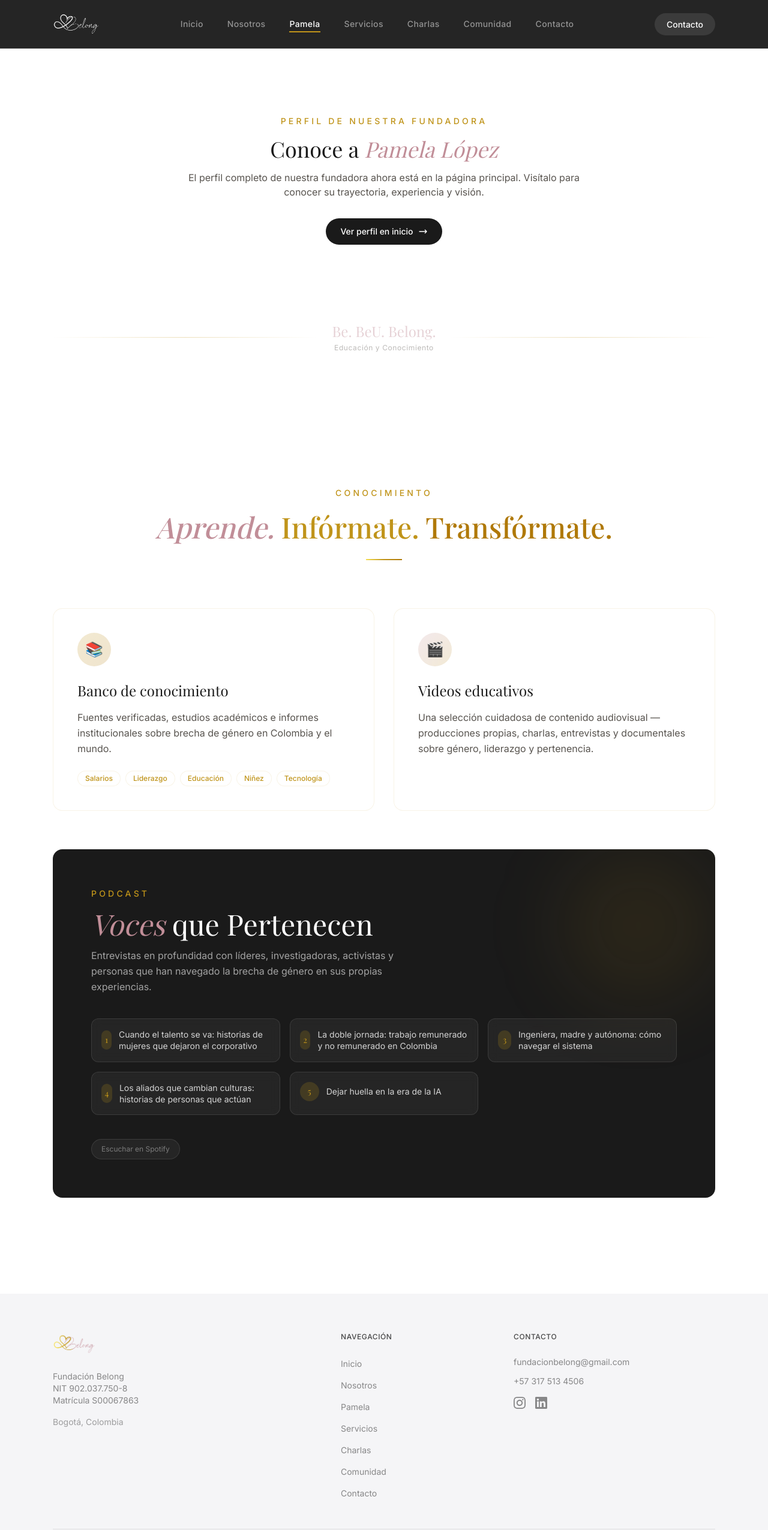
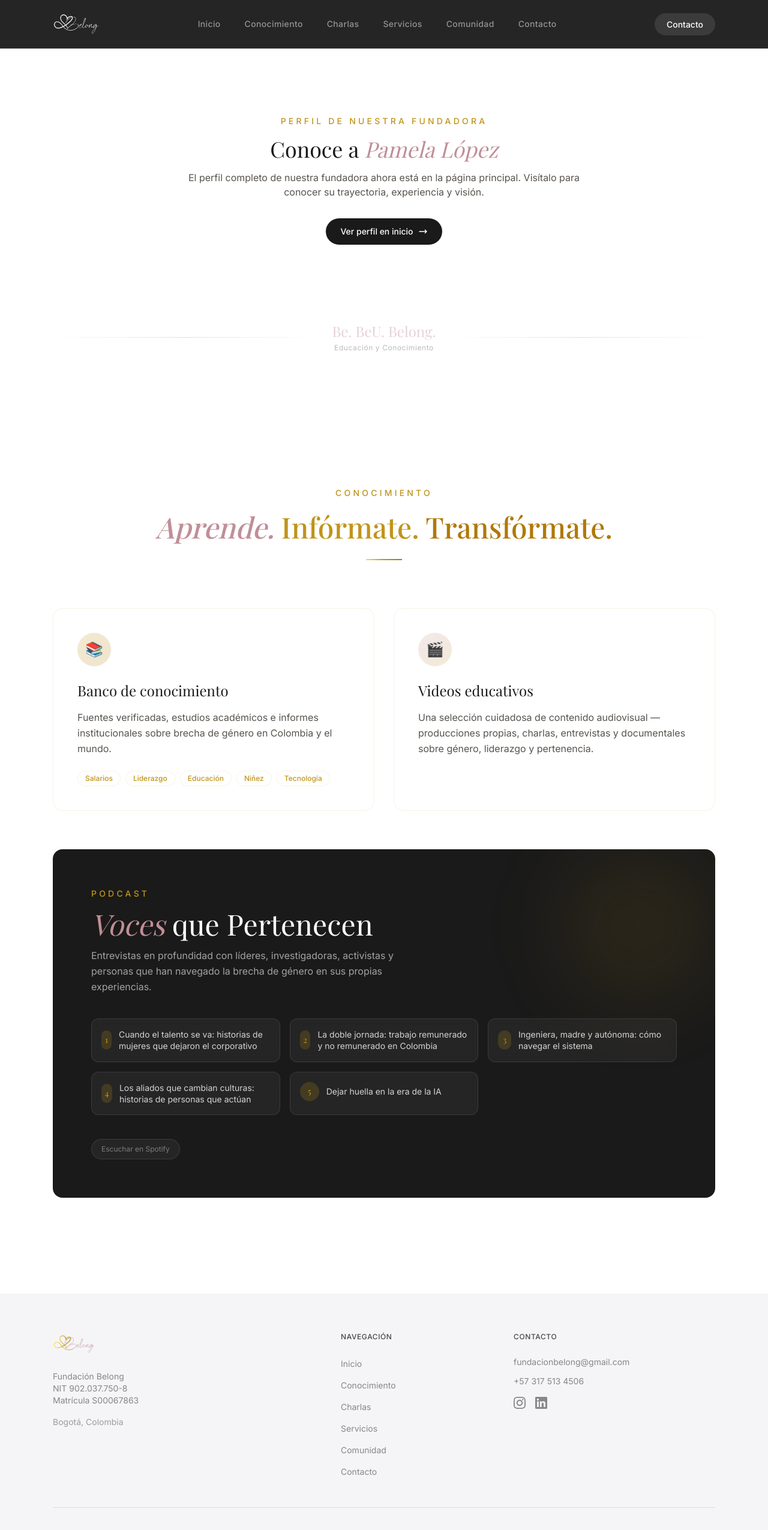
Before and after one commit to fundacionbelong-a11y/fundacionbelong, a Next.js app: page /pamela in a window 1280 px wide. Shown: the top 2551 px of the page at 60% size. Built offline with nearby package versions, Linux system fonts and the light colour scheme; a web font is replaced by a local one.

Commit message:
feat: navigation and content updates
- Remove 'Nosotros' from navigation
- Rename 'Pamela' tab to 'Conocimiento' with anchor links
- Update Layout to use <a> for anchor links
- Fix navigation/footer links for new structure
- Content updates already applied in previous commits

```diff
--- a/src/app/components/Layout.tsx
+++ b/src/app/components/Layout.tsx
@@ -5,13 +5,12 @@ import Link from 'next/link';
 import { usePathname } from 'next/navigation';
 
 const navItems = [
-  { href: '/', label: 'Inicio' },
-  { href: '/nosotros', label: 'Nosotros' },
-  { href: '/pamela', label: 'Pamela' },
-  { href: '/servicios', label: 'Servicios' },
-  { href: '/charlas', label: 'Charlas' },
-  { href: '/comunidad', label: 'Comunidad' },
-  { href: '/contacto', label: 'Contacto' },
+  { label: 'Inicio', href: '/' },
+  { label: 'Conocimiento', href: '#educacion' },
+  { label: 'Charlas', href: '#charlas' },
+  { label: 'Servicios', href: '#servicios' },
+  { label: 'Comunidad', href: '#comunidad' },
+  { label: 'Contacto', href: '#contacto' },
 ];
 
 export default function Layout({ children }: { children: React.ReactNode }) {
@@ -33,9 +32,23 @@ export default function Layout({ children }: { children: React.ReactNode }) {
               />
             </Link>
 
-            {/* Desktop navigation - Apple style */}
+            {/* Desktop navigation */}
             <div className="hidden md:flex items-center justify-center flex-1 gap-10">
               {navItems.map((item) => (
+                item.href.startsWith('#') ? (
+                  <a
+                    key={item.label}
+                    href={item.href}
+                    className={`text-sm font-medium tracking-wide transition-all duration-300 relative group ${
+                      pathname === item.href
+                        ? 'text-white'
+                        : 'text-white/50 hover:text-white/90'
+                    }`}
+                  >
+                    {item.label}
+                    <span className={`absolute -bottom-1 left-0 h-0.5 bg-gold transition-all duration-300 ${pathname === item.href ? 'w-full' : 'w-0 group-hover:w-full'}`} />
+                  </a>
+                ) : (
                   <Link
                     key={item.label}
                     href={item.href}
@@ -48,6 +61,7 @@ export default function Layout({ children }: { children: React.ReactNode }) {
                     {item.label}
                     <span className={`absolute -bottom-1 left-0 h-0.5 bg-gold transition-all duration-300 ${pathname === item.href ? 'w-full' : 'w-0 group-hover:w-full'}`} />
                   </Link>
+                )
               ))}
             </div>
 
@@ -64,6 +78,19 @@ export default function Layout({ children }: { children: React.ReactNode }) {
             <div className="md:hidden flex-1 overflow-x-auto scrollbar-hide">
               <div className="flex items-center gap-5 px-2">
                 {navItems.slice(0, 6).map((item) => (
+                  item.href.startsWith('#') ? (
+                    <a
+                      key={item.label}
+                      href={item.href}
+                      className={`text-sm font-medium tracking-wide whitespace-nowrap transition-colors ${
+                        pathname === item.href
+                          ? 'text-white'
+                          : 'text-white/50 hover:text-white/80'
+                      }`}
+                    >
+                      {item.label}
+                    </a>
+                  ) : (
                     <Link
                       key={item.label}
                       href={item.href}
@@ -75,6 +102,7 @@ export default function Layout({ children }: { children: React.ReactNode }) {
                     >
                       {item.label}
                     </Link>
+                  )
                 ))}
               </div>
             </div>
@@ -107,9 +135,15 @@ export default function Layout({ children }: { children: React.ReactNode }) {
               <ul className="space-y-3">
                 {navItems.map((item) => (
                   <li key={item.label}>
+                    {item.href.startsWith('#') ? (
+                      <a href={item.href} className="text-charcoal/50 hover:text-charcoal transition-colors text-sm">
+                        {item.label}
+                      </a>
+                    ) : (
                       <Link href={item.href} className="text-charcoal/50 hover:text-charcoal transition-colors text-sm">
                         {item.label}
                       </Link>
+                    )}
                   </li>
                 ))}
               </ul>
```
Lines whose indentation alone changed are shown as unchanged.
